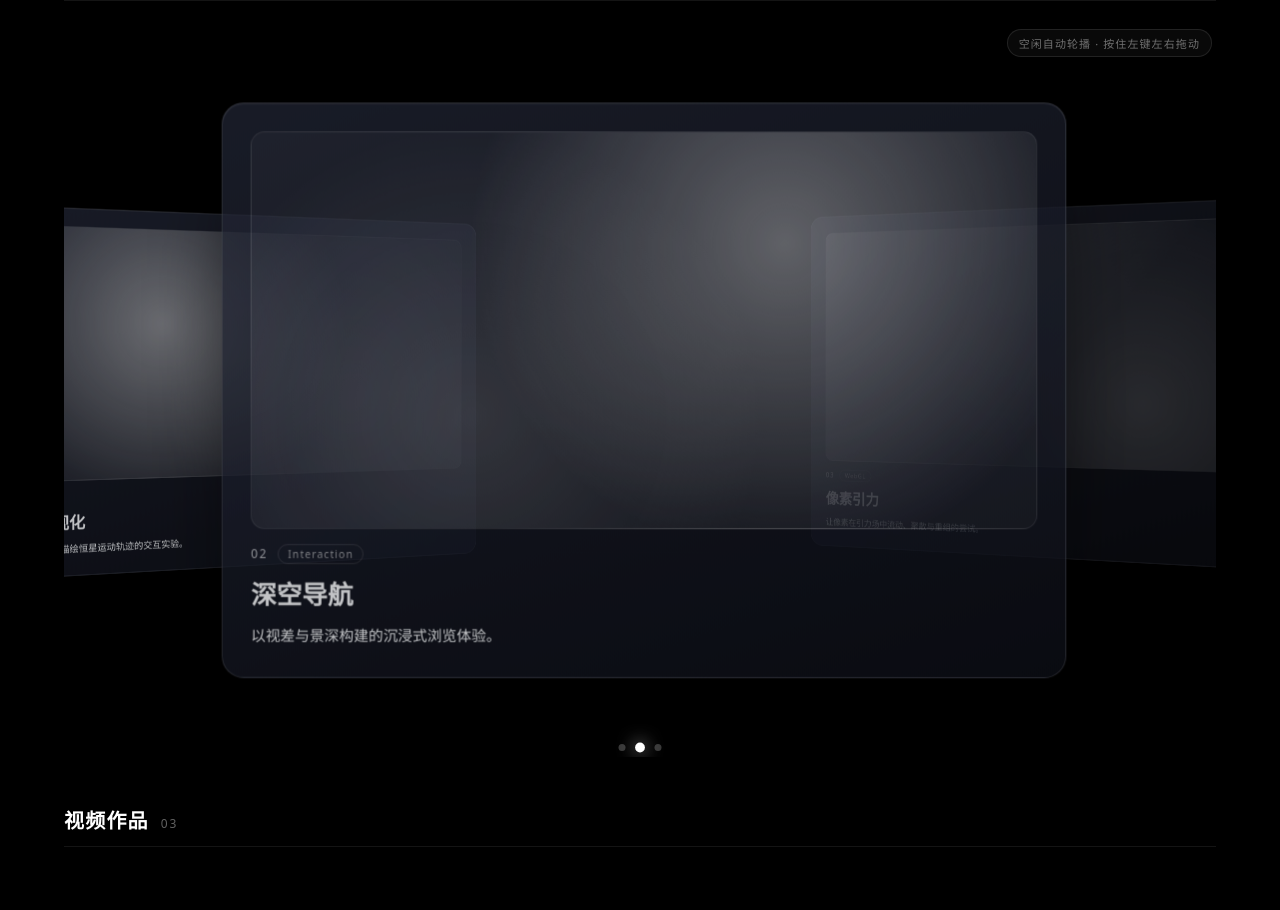
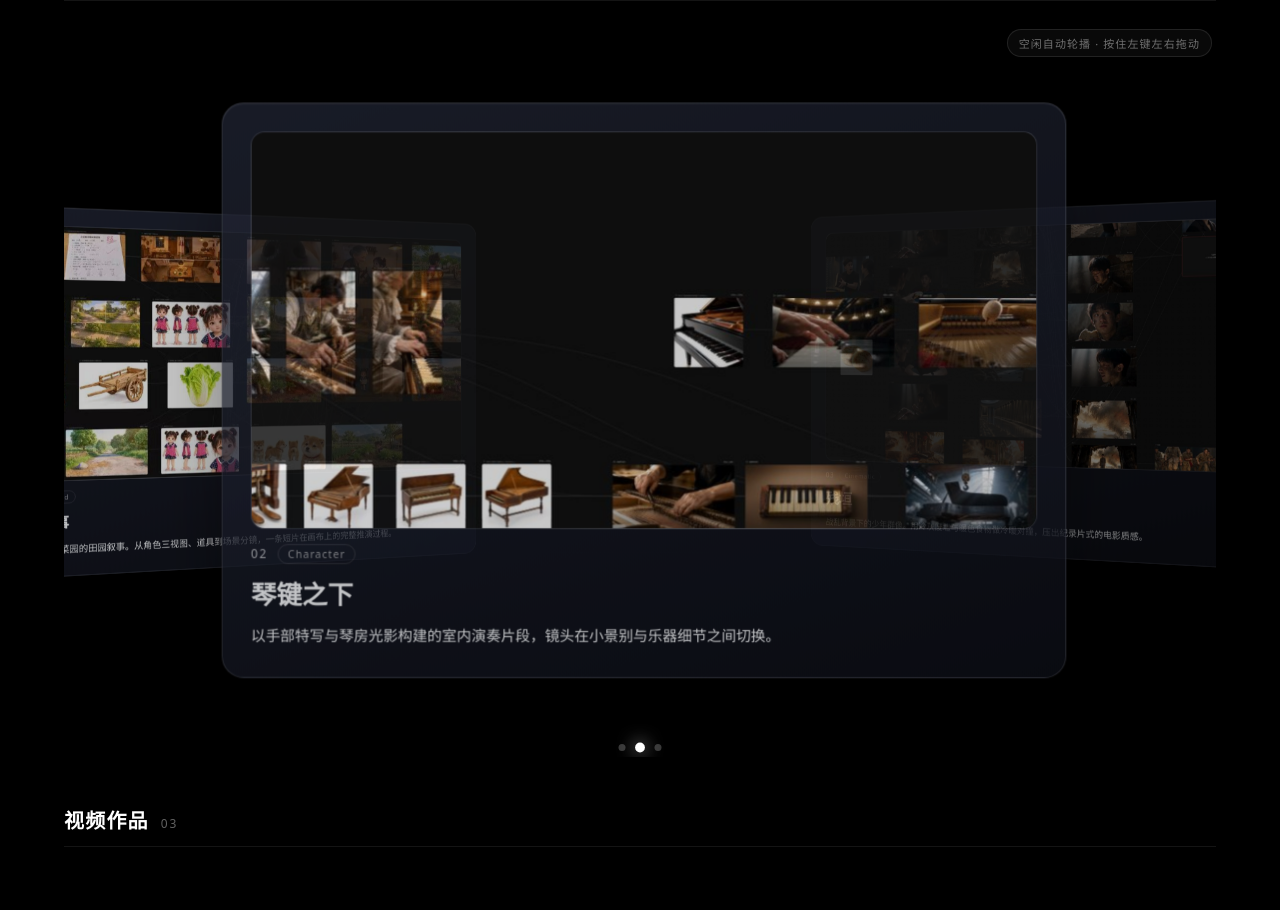
Before and after one commit to SSJYRK/huzhuochun, a plain HTML site: page index.html in a window 1280 px wide. Shown: the part 1140-2050 px from the top of the page. Drawn offline with Linux system fonts and the light colour scheme.

Commit message:
feat: 图片作品区接入 3 张画布视觉（裁除工具 UI）

```diff
--- a/index.html
+++ b/index.html
@@ -435,12 +435,29 @@
     }
 
     .carousel-item .work-thumb {
+        position: relative;
         flex: 1;
         min-height: clamp(200px, 36vh, 420px);
         border-radius: 14px;
         border: 1px solid rgba(255, 255, 255, .09);
+        overflow: hidden;
         transition: border-color .4s ease;
     }
+
+    .carousel-item .work-thumb img {
+        position: absolute;
+        inset: 0;
+        display: block;
+        width: 100%;
+        height: 100%;
+        object-fit: cover;
+        object-position: center;
+        transition: transform .65s cubic-bezier(.22, .61, .36, 1);
+    }
+
+    .carousel-item:hover .work-thumb img { transform: scale(1.045); }
+
+    .carousel-3d.is-dragging .carousel-item:hover .work-thumb img { transform: none; }
 
     .carousel-item:hover .work-thumb { border-color: rgba(255, 255, 255, .24); }
 
@@ -1270,14 +1287,16 @@
                             <article class="carousel-item">
                                 <div class="card-float">
                                     <div class="card-inner">
-                                        <div class="work-thumb" aria-hidden="true"></div>
+                                        <div class="work-thumb">
+                                            <img src="assets/work-01.jpg" alt="田园纪事 · 角色设定与分镜画布" loading="lazy" decoding="async">
+                                        </div>
                                         <div class="card-body">
                                             <div class="work-meta">
                                                 <span class="work-index">01</span>
-                                                <span class="work-tag">Canvas</span>
+                                                <span class="work-tag">Storyboard</span>
                                             </div>
-                                            <h3 class="work-title">星轨可视化</h3>
-                                            <p class="work-desc">用粒子与光线描绘恒星运动轨迹的交互实验。</p>
+                                            <h3 class="work-title">田园纪事</h3>
+                                            <p class="work-desc">祖孙、柴犬与菜园的田园叙事。从角色三视图、道具到场景分镜，一条短片在画布上的完整推演过程。</p>
                                         </div>
                                     </div>
                                 </div>
@@ -1286,14 +1305,16 @@
                             <article class="carousel-item">
                                 <div class="card-float">
                                     <div class="card-inner">
-                                        <div class="work-thumb" aria-hidden="true"></div>
+                                        <div class="work-thumb">
+                                            <img src="assets/work-02.jpg" alt="琴键之下 · 室内演奏影像画布" loading="lazy" decoding="async">
+                                        </div>
                                         <div class="card-body">
                                             <div class="work-meta">
                                                 <span class="work-index">02</span>
-                                                <span class="work-tag">Interaction</span>
+                                                <span class="work-tag">Character</span>
                                             </div>
-                                            <h3 class="work-title">深空导航</h3>
-                                            <p class="work-desc">以视差与景深构建的沉浸式浏览体验。</p>
+                                            <h3 class="work-title">琴键之下</h3>
+                                            <p class="work-desc">以手部特写与琴房光影构建的室内演奏片段，镜头在小景别与乐器细节之间切换。</p>
                                         </div>
                                     </div>
                                 </div>
@@ -1302,14 +1323,16 @@
                             <article class="carousel-item">
                                 <div class="card-float">
                                     <div class="card-inner">
-                                        <div class="work-thumb" aria-hidden="true"></div>
+                                        <div class="work-thumb">
+                                            <img src="assets/work-03.jpg" alt="残垣 · 战乱题材电影感影像" loading="lazy" decoding="async">
+                                        </div>
                                         <div class="card-body">
                                             <div class="work-meta">
                                                 <span class="work-index">03</span>
-                                                <span class="work-tag">WebGL</span>
+                                                <span class="work-tag">Cinematic</span>
                                             </div>
-                                            <h3 class="work-title">像素引力</h3>
-                                            <p class="work-desc">让像素在引力场中流动、聚散与重组的尝试。</p>
+                                            <h3 class="work-title">残垣</h3>
+                                            <p class="work-desc">战乱背景下的少年群像。用冷灰废墟与暖色食物做冷暖对撞，压出纪录片式的电影质感。</p>
                                         </div>
                                     </div>
                                 </div>
```
Also changed, not shown: assets/work-01.jpg (added), assets/work-02.jpg (added), assets/work-03.jpg (added).
